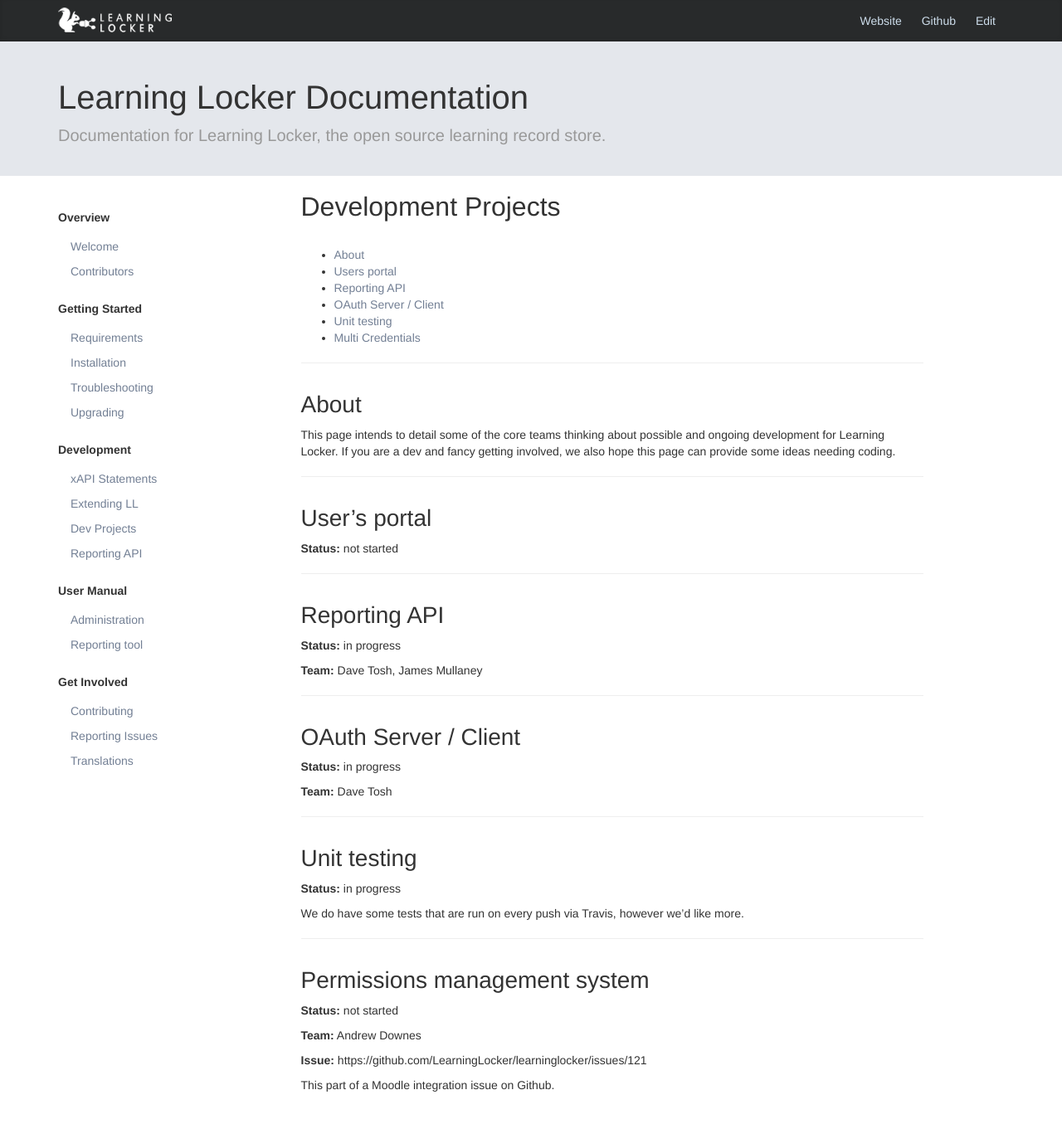
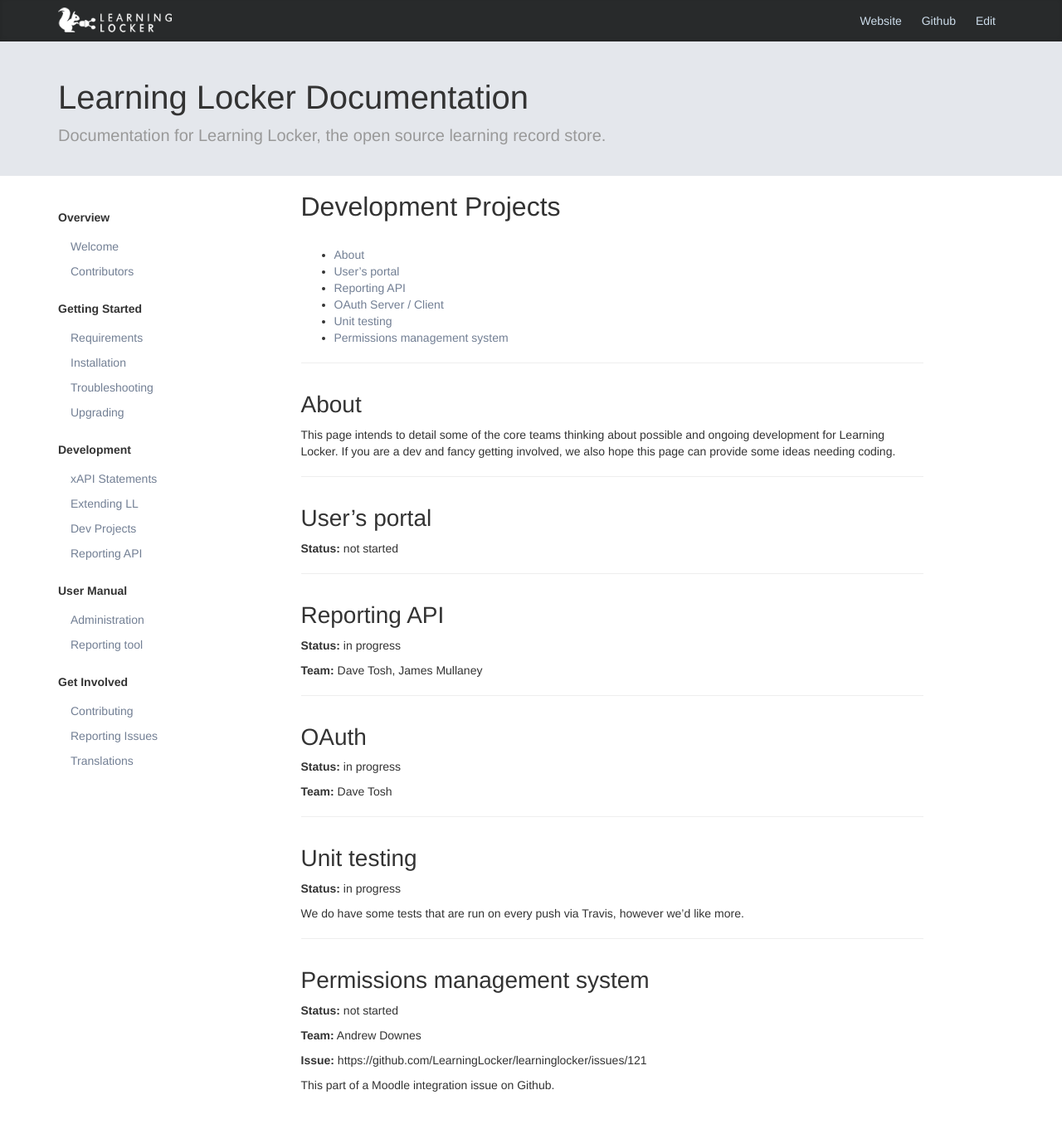
Before and after one commit to LearningLocker/docs, a Jekyll site: the page built from development.md, in a window 1280 px wide and 1400 px high. Shown: the top 1355 px of the window at 83% size. Built offline with Jekyll 4.4.1, drawn with Linux system fonts in a browser that asks for light colours; nearby versions of some CDN libraries.

Commit message:
Corrects links.

```diff
--- a/development.md
+++ b/development.md
@@ -4,11 +4,11 @@
 # Development Projects
 
 - [About](#about)
-- [Users portal](#users)
-- [Reporting API](#reporting)
+- [User's portal](#users-portal)
+- [Reporting API](#reporting-api)
 - [OAuth Server / Client](#oauth)
-- [Unit testing](#testing)
-- [Multi Credentials](#credentials)
+- [Unit testing](#unit-testing)
+- [Permissions management system](#permissions-management-system)
 
 ## About
 
@@ -24,7 +24,7 @@
 
 **Team:** Dave Tosh, James Mullaney
 
-## OAuth Server / Client
+## OAuth
 
 **Status:** in progress
 
```
